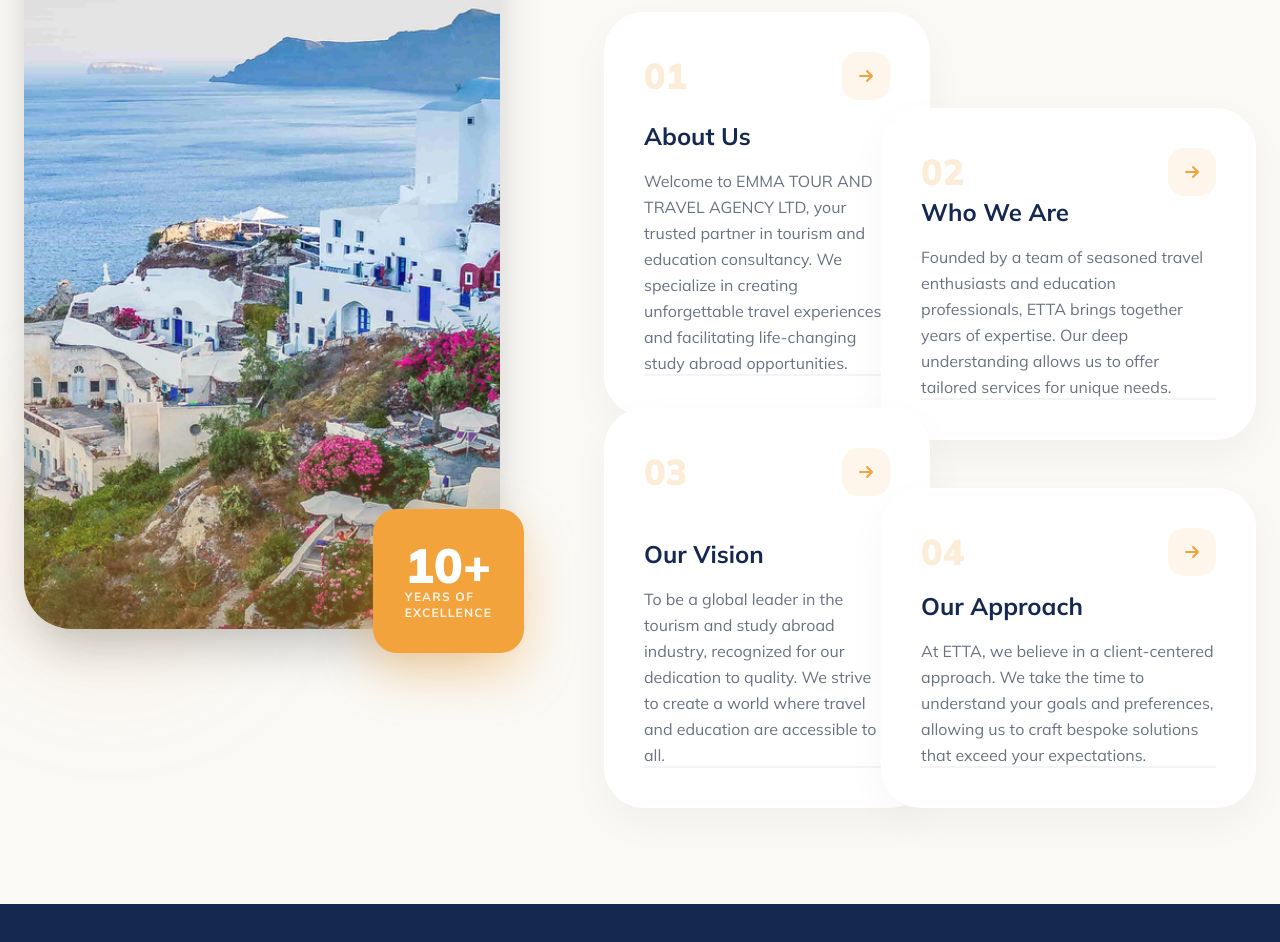
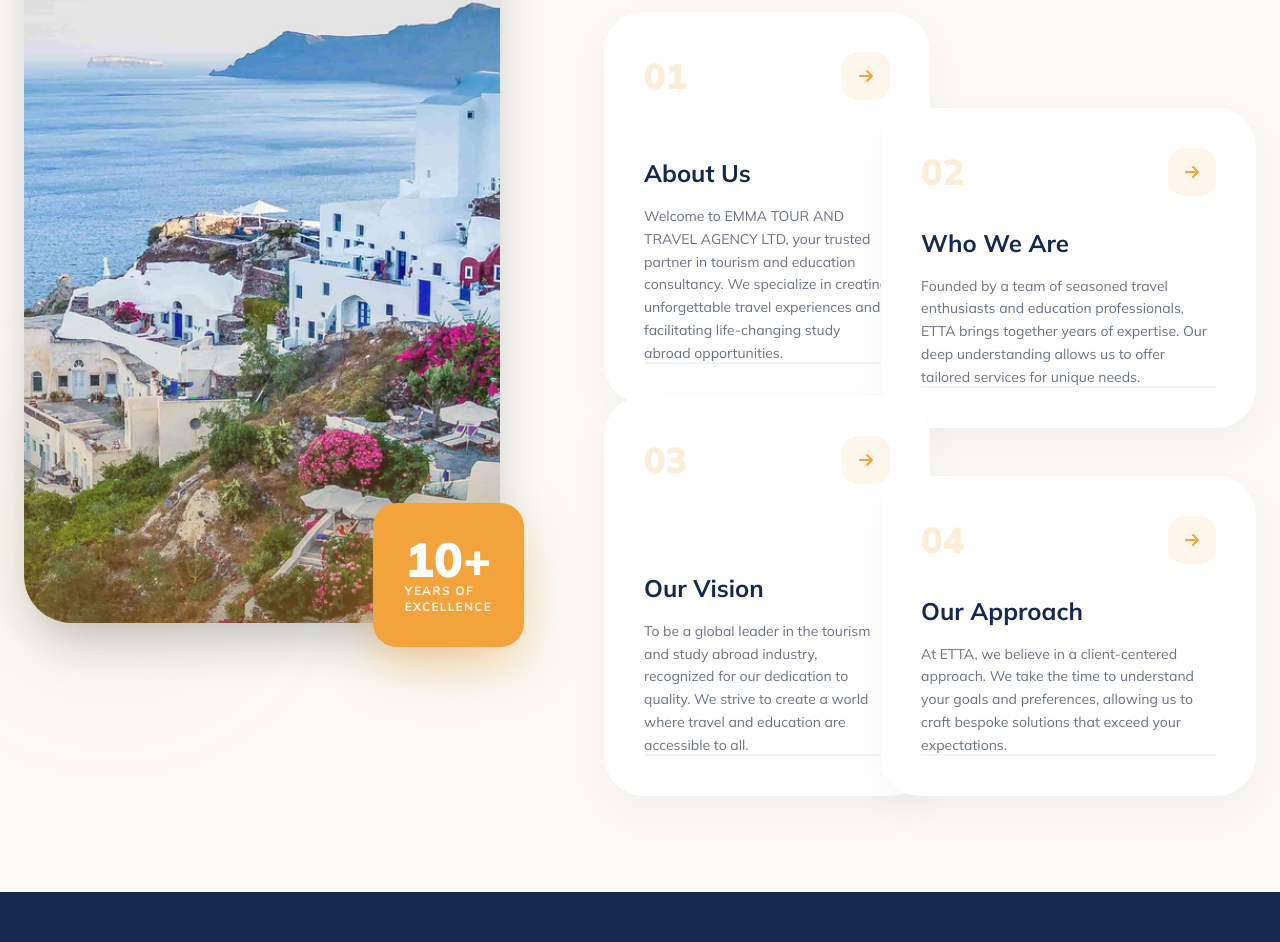
Before and after one commit to Muhinde234/tour, a Next.js app: page / in a window 1280 px wide. Shown: the part 1309-2251 px from the top of the page. Built offline with nearby package versions, Linux system fonts and the light colour scheme.

Commit message:
working on the about section

```diff
--- a/app/components/About.tsx
+++ b/app/components/About.tsx
@@ -98,7 +98,7 @@
                     <h3 className="mb-4 text-2xl font-bold text-brand-navy">
                       {card.title}
                     </h3>
-                    <p className="text-base leading-relaxed text-gray-500 group-hover:text-gray-700">
+                    <p className="text-sm leading-relaxed text-gray-500 group-hover:text-gray-700">
                       {card.body}
                     </p>
                   </div>
```
